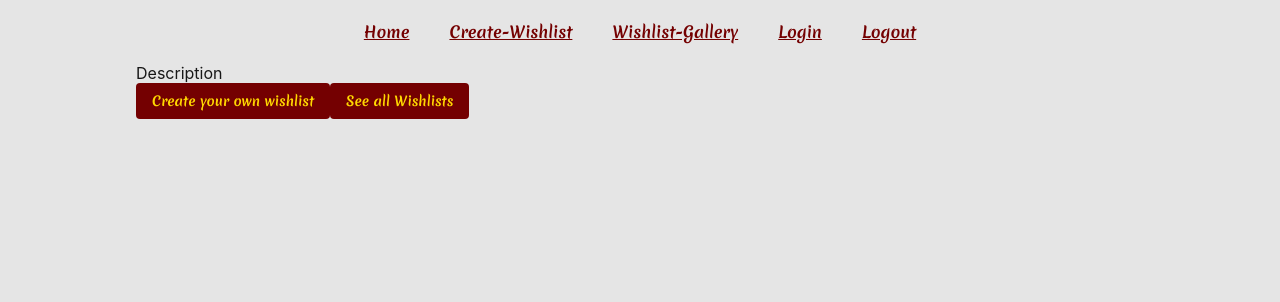
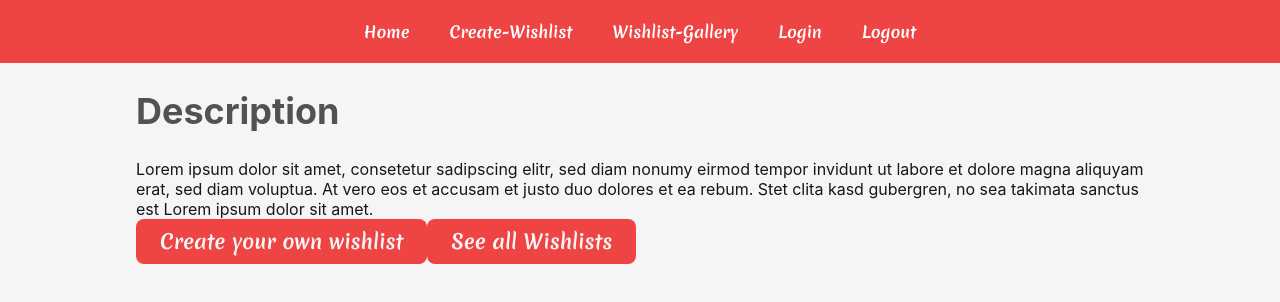
Before and after one commit to JohannaChiabotto/Wishlist, a React (Create React App) app in the folder frontend/: page / in a window 1280 px wide. Shown: the top 302 px of the page. Built offline with nearby package versions, Linux system fonts and the light colour scheme.

Commit message:
Style Homepage

```diff
--- a/frontend/src/assets/style/Colors.scss
+++ b/frontend/src/assets/style/Colors.scss
@@ -1,7 +1,9 @@
 /*----- ----- ALL OF BACKGROUND COLORS ----- -----*/
-$red-1: #740001;
-$yellow-1: #d3a625;
-$green-1: #2d7e4c;
+$red: #ef4444;
+$yellow: #d3a625;
+$green: #22c55e;
+$teal:#14b8a6;
+$white:#fff;
 
 $grey-50: #fafafa;
 $grey-100: #f5f5f5;
--- a/frontend/src/components/button/Button.module.scss
+++ b/frontend/src/components/button/Button.module.scss
@@ -2,11 +2,12 @@
 @import url('https://fonts.googleapis.com/css2?family=Merienda:wght@700&display=swap');
 
 .Button {
-  background: $red-1;
-  color: gold;
-  border: none;
-  border-radius: 4px;
-  padding: 8px 16px;
+  background: $red;
+  color: $grey-100;
+  border: 0;
+  border-radius: 8px;
+  padding: 8px 24px;
   font-family: 'Merienda', cursive;
+  font-size: 20px;
   text-align: center;
 }
--- a/frontend/src/components/navigationBar/NavigationBar.scss
+++ b/frontend/src/components/navigationBar/NavigationBar.scss
@@ -2,11 +2,14 @@
 @import url('https://fonts.googleapis.com/css2?family=Merienda:wght@700&display=swap');
 
 .nav-bar{
-  a{
-    color: $red-1;
-    padding: 20px;
-  }
+  background: $red;
   font-family: 'Merienda', cursive;
   text-align: center;
   padding-block: 20px;
+
+  a{
+    color: $white;
+    padding: 20px;
+    text-decoration: none;
+  }
 }
--- a/frontend/src/index.css
+++ b/frontend/src/index.css
@@ -5,7 +5,7 @@ body {
     sans-serif;
   -webkit-font-smoothing: antialiased;
   -moz-osx-font-smoothing: grayscale;
-  background: #e5e5e5;
+  background: #f5f5f5;
   color:#171717;
 }
 
@@ -15,6 +15,13 @@ body {
   box-sizing: border-box;
 }
 
+h1{
+  font-size: 36px;
+  line-height: 48px;
+  margin: 24px 0;
+  color: #525252;
+}
+
 code {
   font-family: source-code-pro, Menlo, Monaco, Consolas, 'Courier New',
     monospace;
--- a/frontend/src/pages/home/HomePage.tsx
+++ b/frontend/src/pages/home/HomePage.tsx
@@ -4,8 +4,10 @@ import Button from "../../components/button/Button";
 
 export default function HomePage(){
     return(
-        <div>
-            <p>Description</p>
+        <>
+            <h1>Description</h1>
+
+            <p>Lorem ipsum dolor sit amet, consetetur sadipscing elitr, sed diam nonumy eirmod tempor invidunt ut labore et dolore magna aliquyam erat, sed diam voluptua. At vero eos et accusam et justo duo dolores et ea rebum. Stet clita kasd gubergren, no sea takimata sanctus est Lorem ipsum dolor sit amet.</p>
             <Link to={"/create-wishlist"}>
                 <Button text={'Create your own wishlist'}></Button>
             </Link>
@@ -13,6 +15,6 @@ export default function HomePage(){
                 <Button text={'See all Wishlists'}></Button>
             </Link>
 
-        </div>
+        </>
     )
 }
```
